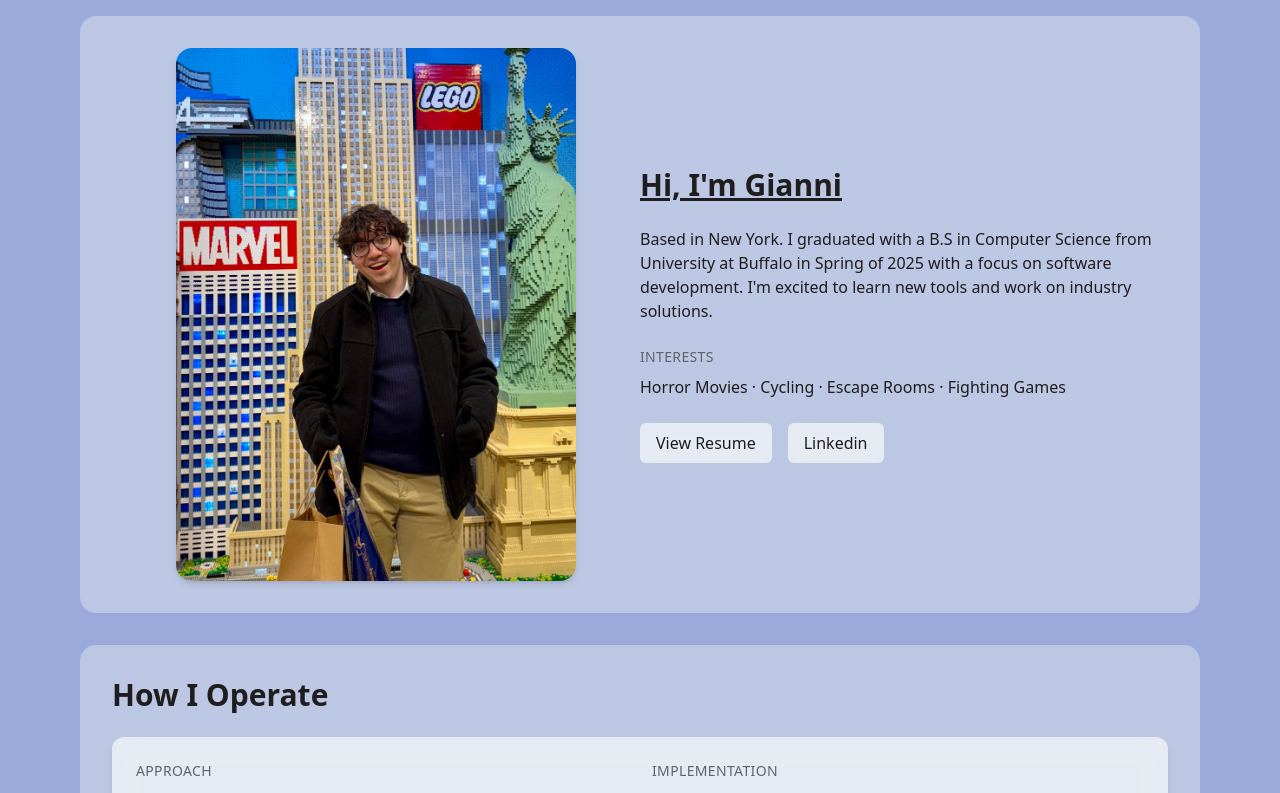
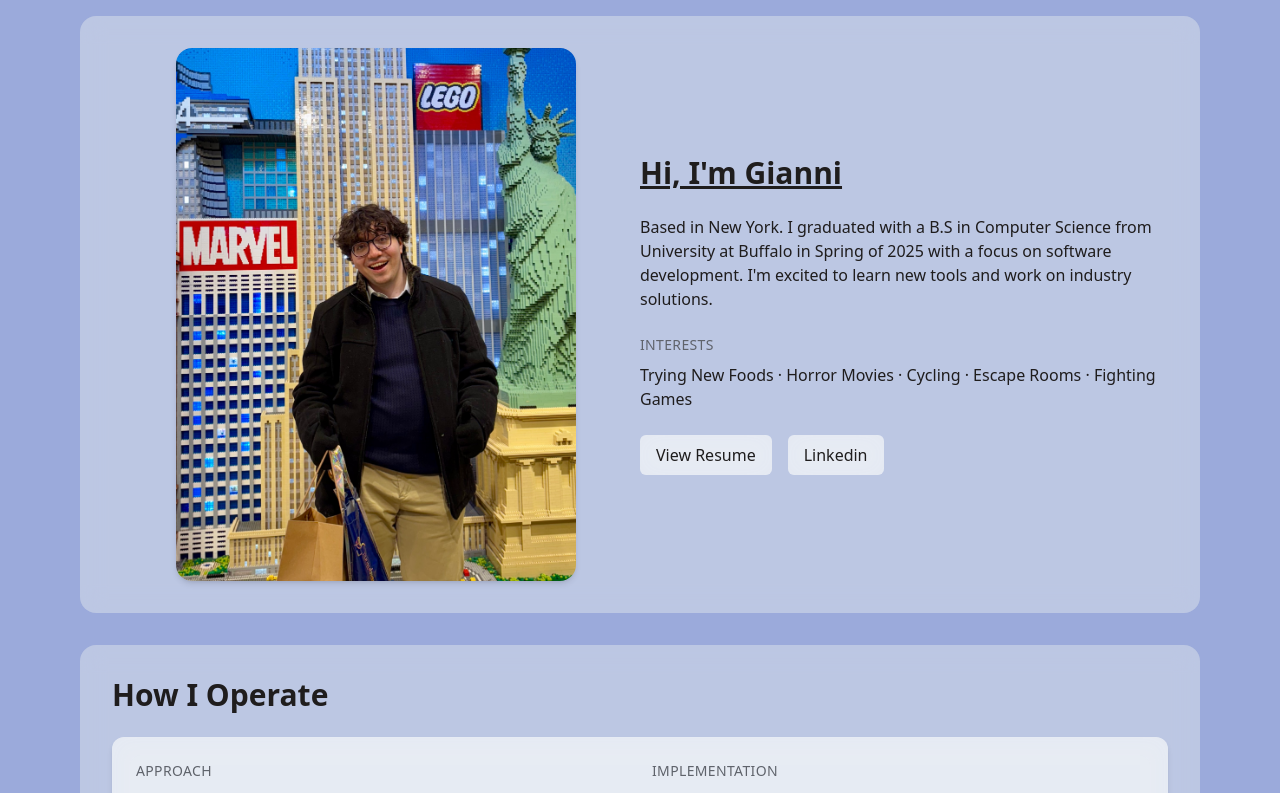
Before and after one commit to giannicottone/gianni-portfolio, a Next.js app: page / in a window 1280 px wide. Shown: the top 793 px of the page. Built offline with nearby package versions, Linux system fonts and the light colour scheme.

Commit message:
Update Me.tsx

```diff
--- a/src/components/sections/Me.tsx
+++ b/src/components/sections/Me.tsx
@@ -35,7 +35,7 @@ export default function Me() {
               Interests
             </p>
             <p className="text-body">
-              Horror Movies · Cycling · Escape Rooms · Fighting Games
+              Trying New Foods · Horror Movies · Cycling · Escape Rooms · Fighting Games
             </p>
           </div>
           <div className="flex flex-row gap-4">
```
